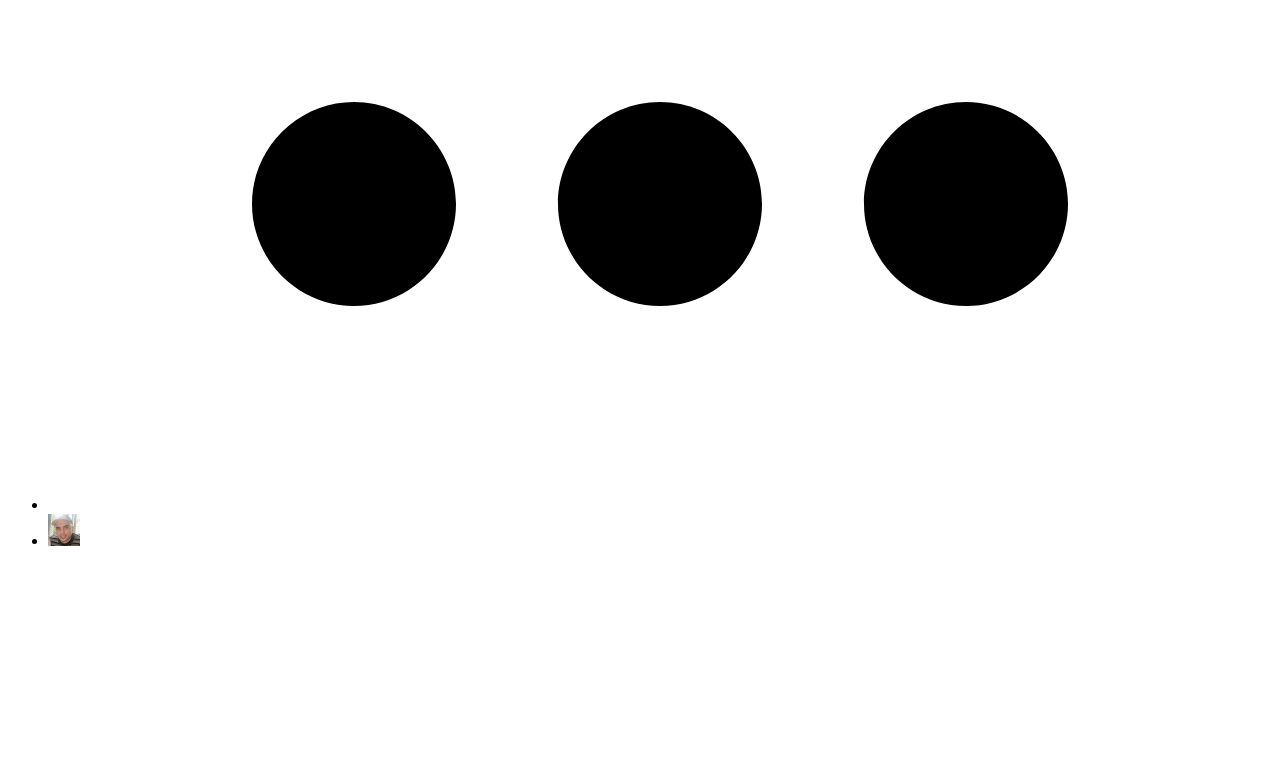
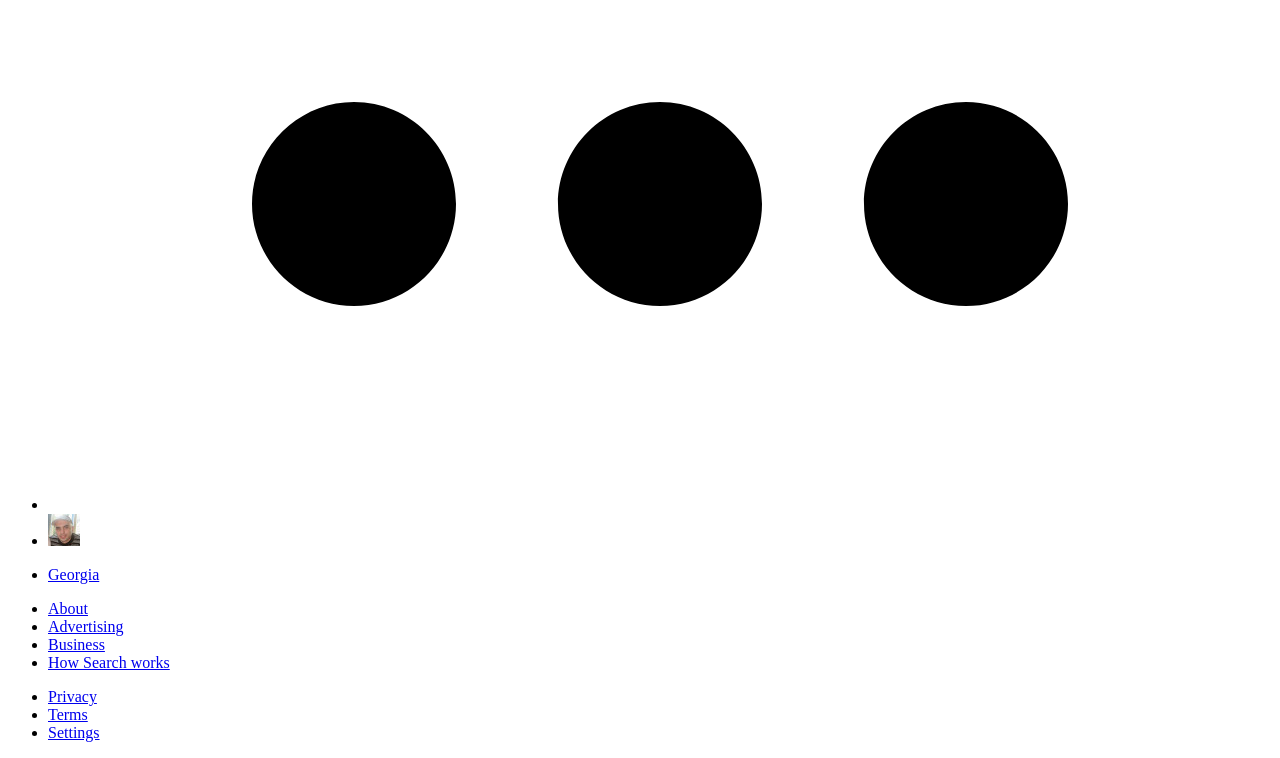
Before and after one commit to vtivadze/google-homepage, a plain HTML site: page index.html in a window 1280 px wide. Shown: the part 766-1524 px from the top of the page. Before the commit the page ends 1332 px from the top, so only its background shows below. Drawn offline with Linux system fonts and the light colour scheme.

Commit message:
Add footer

```diff
--- a/index.html
+++ b/index.html
@@ -26,7 +26,30 @@
 
     </main>
     <footer id="footer">
-
+        <section class="footer-top">
+            <div class="menu left">
+                <ul>
+                    <li><a href="#">Georgia</a></li>
+                </ul>
+            </div>
+        </section>
+        <section class="footer-bottom">
+            <div class="menu left">
+                <ul>
+                    <li><a href="#">About</a></li>
+                    <li><a href="#">Advertising</a></li>
+                    <li><a href="#">Business</a></li>
+                    <li><a href="#">How Search works</a></li>
+                </ul>
+            </div>
+            <div class="menu right">
+                <ul>
+                    <li><a href="#">Privacy</a></li>
+                    <li><a href="#">Terms</a></li>
+                    <li><a href="#">Settings</a></li>
+                </ul>
+            </div>
+        </section>
     </footer>
 </body>
 </html>
```
